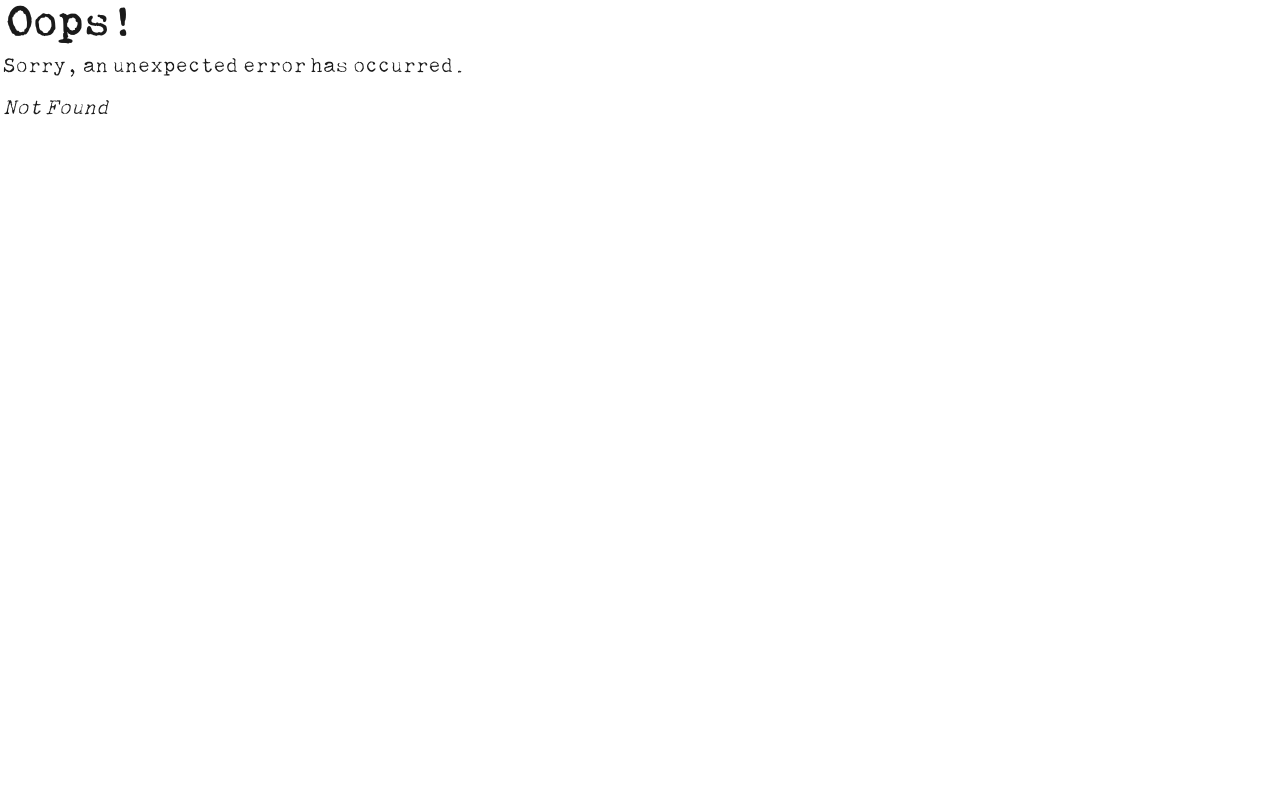
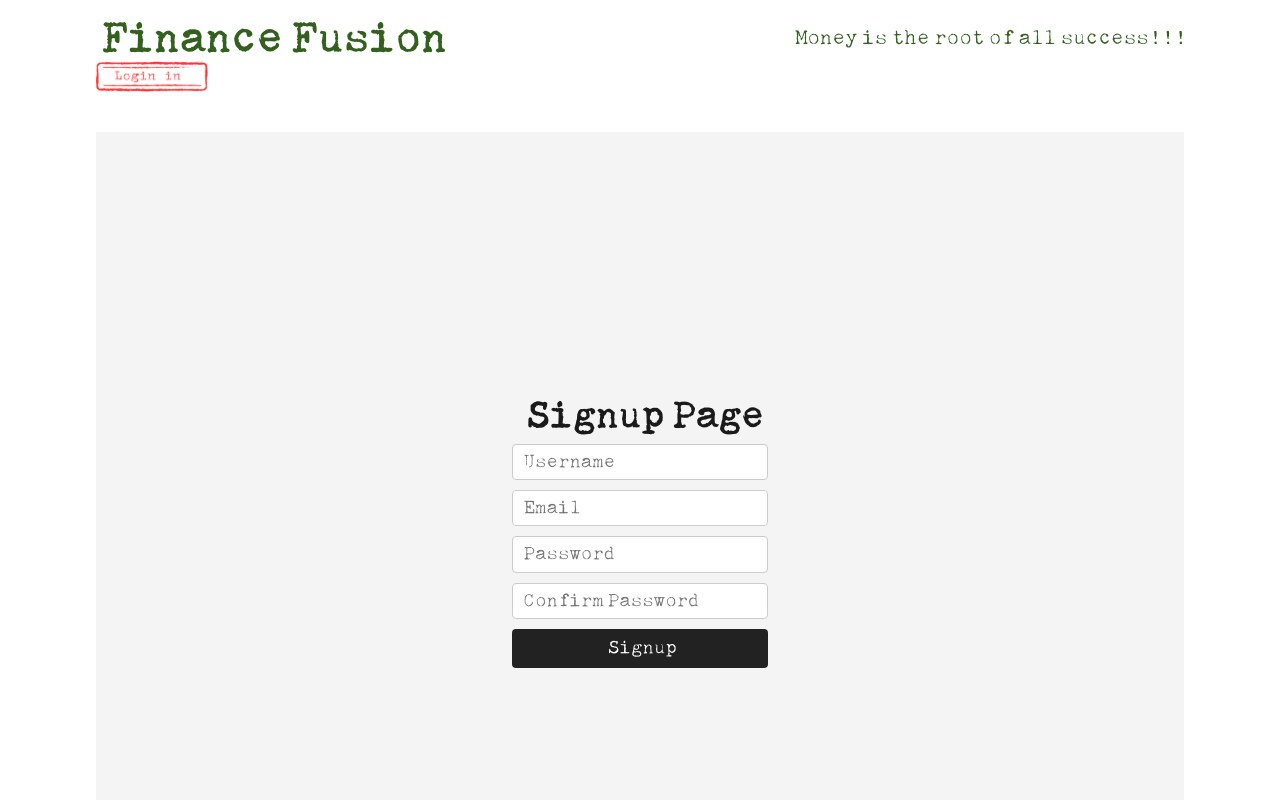
Before and after one commit to Yasmeeeenn/finance-fusion, a React (Vite) app in the folder client/: page /signup in a window 1280 px wide. Before the commit this address had no page. Shown: the top 800 px of the page. Built offline with nearby package versions, Linux system fonts and the light colour scheme.

Commit message:
Revert "Revert "Loginpage""

```diff
--- a/client/src/main.jsx
+++ b/client/src/main.jsx
@@ -5,6 +5,7 @@ import App from './App.jsx'
 import Home from './pages/Home'
 import LoginPage from './pages/LoginPage.jsx'
 import Error from './pages/Error'
+import SignupPage from './pages/SignupPage.jsx'
 
 import './font.css';
 
@@ -23,6 +24,10 @@ const router = createBrowserRouter([
         path: '/login',
         element: <LoginPage />,
       },
+      {
+        path: '/signup',
+        element: <SignupPage />,
+      },
     ],
   },
 ])
--- a/client/src/pages/Home.jsx
+++ b/client/src/pages/Home.jsx
@@ -1,4 +1,5 @@
 import { useQuery } from '@apollo/client';
+import LoginPage from './LoginPage';
 
 
 const Home = () => {
@@ -7,14 +8,9 @@ const Home = () => {
   return (
     <main>
       <div className="flex-row justify-center">
-        <div
-          className="col-12 col-md-10 mb-3 p-3"
-          style={{ border: '1px dotted #1a1a1a' }}
-        >
 
-        </div>
         <div className="col-12 col-md-8 mb-3">
-
+          <LoginPage />
         </div>
       </div>
     </main>
--- a/client/src/pages/LoginPage.jsx
+++ b/client/src/pages/LoginPage.jsx
@@ -1,18 +1,25 @@
 import React, { useState} from 'react';
+import { Link } from 'react-router-dom';
+import { useMutation } from '@apollo/client';
+import LOGIN_MUTATION from '../utils/mutations';
 import '../styles.css';
 
 const LoginPage = () => {
     const [username, setUsername] = useState('');
     const [password, setPassword] = useState('');
     const [loggedIn, setLoggedIn] = useState(false);
+    const [login, { loading, error }] = useMutation(LOGIN_MUTATION, {
+        variables: { username, password },
+        onCompleted: (data) => {
+          console.log('Login successful');
+          // Handle token storage and user redirection here
+        },
+      });
 
     const handleLogin = () => {
-      // You can add your authentication logic here
-      // For simplicity, we'll just check if the username and password are both "admin"
-      if (username === 'admin' && password === 'admin') {
-        setLoggedIn(true);
-      }
+    login();
     };
+
 
     return (
       <div className="login-page">
@@ -33,7 +40,12 @@ const LoginPage = () => {
             value={password}
             onChange={(e) => setPassword(e.target.value)}
           />
+loginpage
+          <button onClick={handleLogin}>Login</button>
+          <Link to="/signup" className='centeredlink'>Sign Up</Link>
+=======
           <button onClick={handleLogin}></button>
+dev
         </div>
       )}
     </div>
--- /dev/null
+++ b/client/src/pages/SignupPage.jsx
@@ -0,0 +1,57 @@
+import React, { useState } from 'react';
+import '../styles.css'; // Import your styles
+
+const SignupPage = () => {
+  const [username, setUsername] = useState('');
+  const [email, setEmail] = useState('');
+  const [password, setPassword] = useState('');
+  const [confirmedPassword, setConfirmedPassword] = useState('');
+  const [signedUp, setSignedUp] = useState(false);
+
+  const handleSignup = () => {
+    // You can add your signup logic here
+    // For simplicity, we'll just consider the user signed up if passwords match
+    if (password === confirmedPassword) {
+      setSignedUp(true);
+    }
+  };
+
+  return (
+    <div className="signup-page">
+      <h2>Signup Page</h2>
+      {signedUp ? (
+        <p>You are signed up!</p>
+      ) : (
+        <div className="signup-form">
+          <input
+            type="text"
+            placeholder="Username"
+            value={username}
+            onChange={(e) => setUsername(e.target.value)}
+          />
+          <input
+            type="email"
+            placeholder="Email"
+            value={email}
+            onChange={(e) => setEmail(e.target.value)}
+          />
+          <input
+            type="password"
+            placeholder="Password"
+            value={password}
+            onChange={(e) => setPassword(e.target.value)}
+          />
+          <input
+            type="password"
+            placeholder="Confirm Password"
+            value={confirmedPassword}
+            onChange={(e) => setConfirmedPassword(e.target.value)}
+          />
+          <button onClick={handleSignup}>Signup</button>
+        </div>
+      )}
+    </div>
+  );
+};
+
+export default SignupPage;
--- a/client/src/styles.css
+++ b/client/src/styles.css
@@ -31,3 +31,37 @@
     border-radius: 4px;
     cursor: pointer;
   }
+.centeredlink {
+    text-align: center;
+}
+
+  /* Signup Page Styles */
+.signup-page {
+    display: flex;
+    flex-direction: column;
+    align-items: center;
+    justify-content: center;
+    height: 100vh;
+    background-color: #f4f4f4;
+  }
+
+  .signup-form {
+    display: flex;
+    flex-direction: column;
+    gap: 10px;
+  }
+
+  .signup-form input {
+    padding: 8px;
+    border: 1px solid #ccc;
+    border-radius: 4px;
+  }
+
+  .signup-form button {
+    padding: 10px;
+    background-color: #222;
+    color: #fff;
+    border: none;
+    border-radius: 4px;
+    cursor: pointer;
+  }
--- a/client/src/utils/mutations.js
+++ b/client/src/utils/mutations.js
@@ -1,32 +1,16 @@
 import { gql } from '@apollo/client';
 
-export const ADD_THOUGHT = gql`
-  mutation addThought($thoughtText: String!, $thoughtAuthor: String!) {
-    addThought(thoughtText: $thoughtText, thoughtAuthor: $thoughtAuthor) {
-      _id
-      thoughtText
-      thoughtAuthor
-      createdAt
-      comments {
+const LOGIN_MUTATION = gql`
+  mutation Login($email: String!, $password: String!) {
+    login(email: $email, password: $password) {
+      token
+      user {
         _id
-        commentText
+        username
+        email
       }
     }
   }
 `;
 
-export const ADD_COMMENT = gql`
-  mutation addComment($thoughtId: ID!, $commentText: String!) {
-    addComment(thoughtId: $thoughtId, commentText: $commentText) {
-      _id
-      thoughtText
-      thoughtAuthor
-      createdAt
-      comments {
-        _id
-        commentText
-        createdAt
-      }
-    }
-  }
-`;
+export default LOGIN_MUTATION;
--- a/client/vite.config.js
+++ b/client/vite.config.js
@@ -6,7 +6,7 @@ import react from '@vitejs/plugin-react'
 export default defineConfig({
   plugins: [react()],
   server: {
-    port: 3000,
+    port: 3001,
     open: true
   }
 })
```
Also changed, not shown: 1 other file (tests, documents, lock files or other folders).
